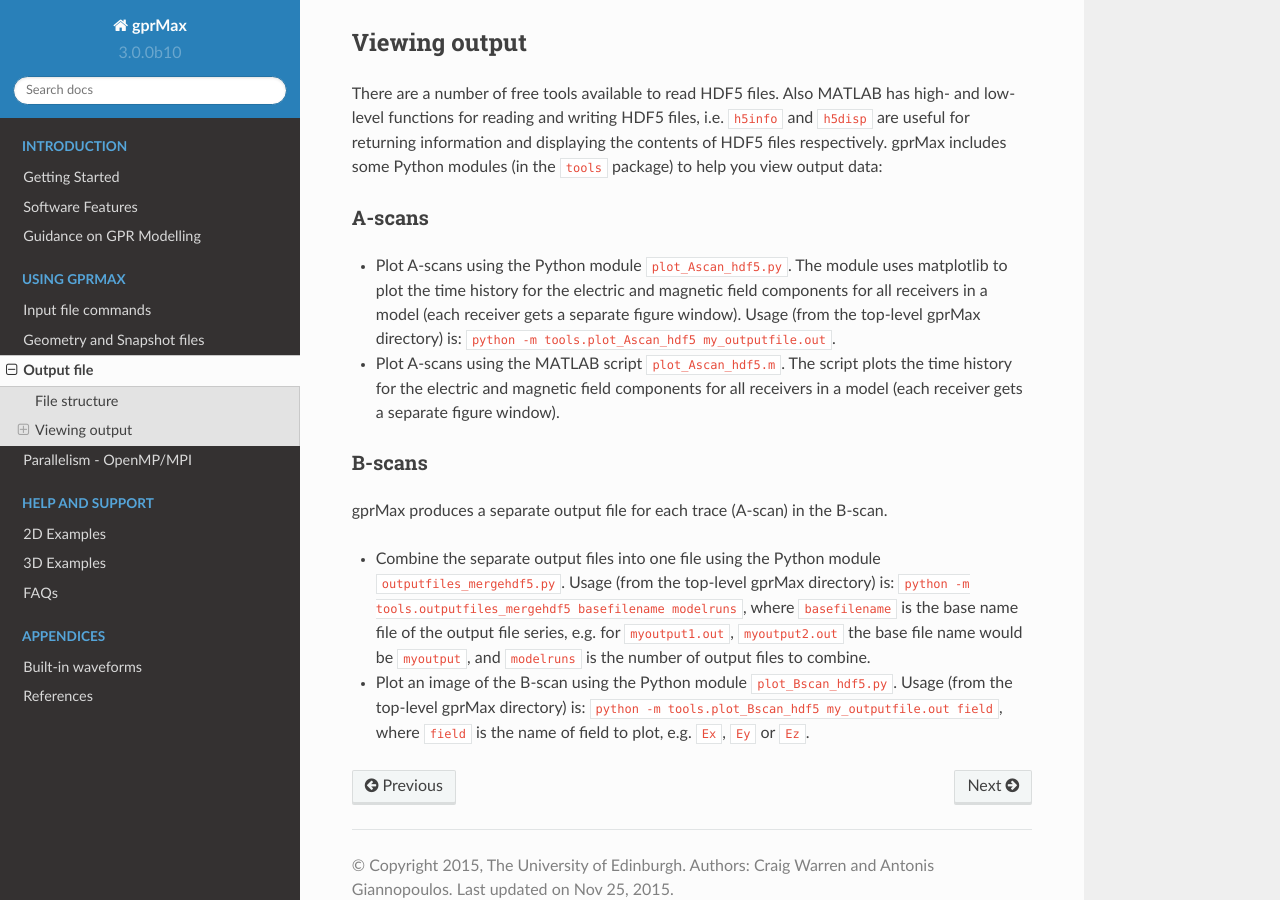
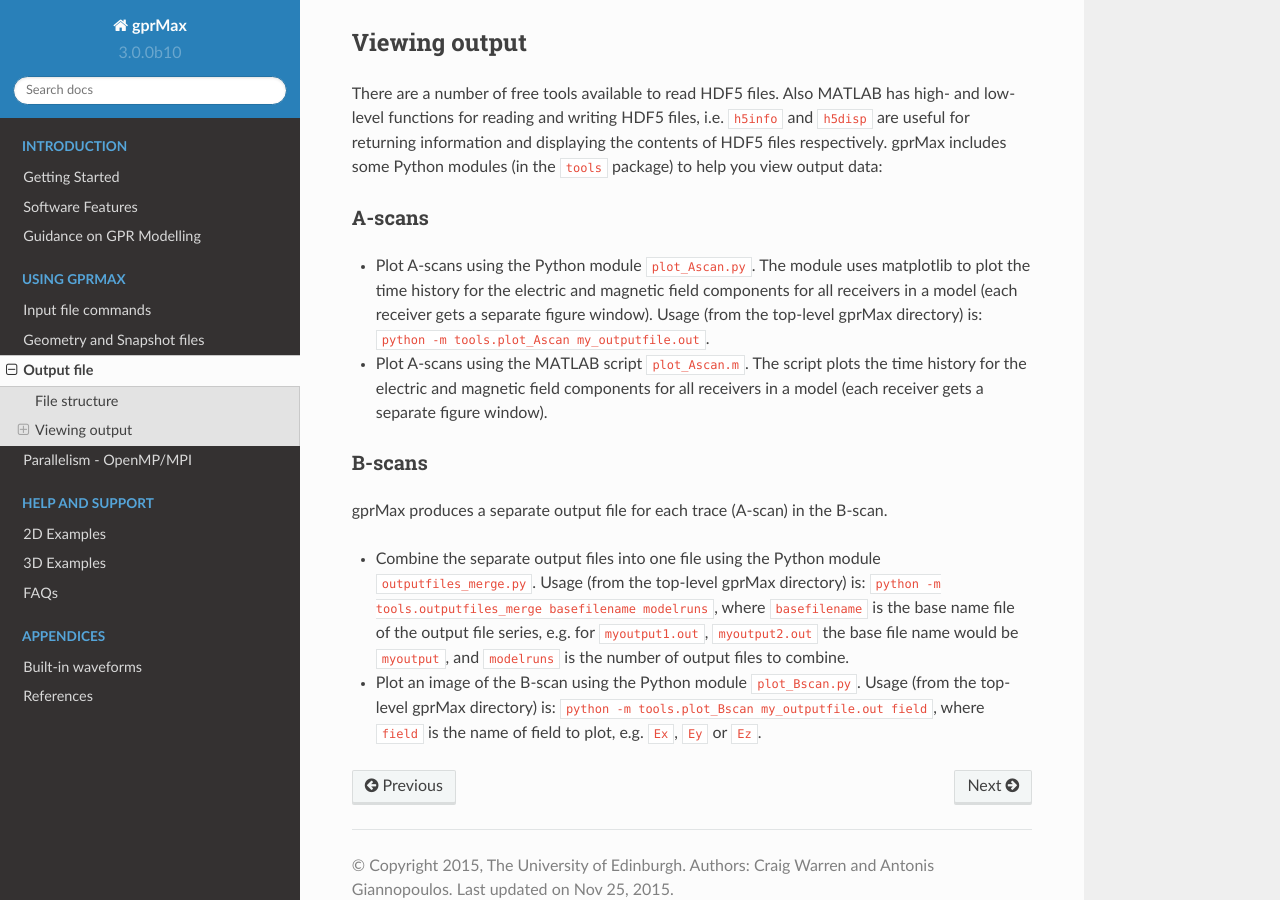
Before and after one commit to gprMax/gprMax, a Sphinx documentation site: the page built from docs/source/output.rst, in a window 1280 px wide and 900 px high, scrolled down 1484 px. Built offline with Sphinx 7.4.7 and the Read the Docs theme 2.0.0, drawn with Linux system fonts in a browser that asks for light colours.

Commit message:
Updated docs to reflect renaming of some tools scripts.

```diff
--- a/README.rst
+++ b/README.rst
@@ -182,7 +182,7 @@
 
 .. code-block:: none
 
-    python -m tools.plot_Ascan_hdf5 user_models/cylinder_Ascan_2D.out
+    python -m tools.plot_Ascan user_models/cylinder_Ascan_2D.out
 
 Optional command line arguments
 -------------------------------
--- a/docs/source/examples_2D.rst
+++ b/docs/source/examples_2D.rst
@@ -117,7 +117,7 @@
 
 .. code-block:: none
 
-    python -m tools.plot_Ascan_hdf5 cylinder_Ascan_2D.out
+    python -m tools.plot_Ascan cylinder_Ascan_2D.out
 
 :numref:`cylinder_Ascan_results` shows the time history of the electric and magnetic field components at the receiver location. The :math:`E_z` field component can be converted to voltage which represents the A-scan (trace). The initial part of the signal (<1.5 ns) represents the direct wave from transmitter to receiver. Then comes the reflected wavelet from the metal cylinder.
 
@@ -155,7 +155,7 @@
 
 .. code-block:: none
 
-    python -m tools.outputfiles_mergehdf5 cylinder_Bscan_2D 60
+    python -m tools.outputfiles_merge cylinder_Bscan_2D 60
 
 You should see a combined output file ``cylinder_Bscan_2D_all.out``. The tool will ask you if you want to delete the original single A-scan output files or keep them.
 
@@ -163,7 +163,7 @@
 
 .. code-block:: none
 
-    python -m tools.plot_Bscan_hdf5 cylinder_Bscan_2D_all.out Ez
+    python -m tools.plot_Bscan cylinder_Bscan_2D_all.out Ez
 
 :numref:`cylinder_Bscan_results` shows the B-scan (image of the Ez field). As expected a hyperbolic response is present from the metal cylinder.
 
--- a/docs/source/output.rst
+++ b/docs/source/output.rst
@@ -66,14 +66,14 @@
 A-scans
 -------
 
-* Plot A-scans using the Python module ``plot_Ascan_hdf5.py``. The module uses matplotlib to plot the time history for the electric and magnetic field components for all receivers in a model (each receiver gets a separate figure window). Usage (from the top-level gprMax directory) is: ``python -m tools.plot_Ascan_hdf5 my_outputfile.out``.
+* Plot A-scans using the Python module ``plot_Ascan.py``. The module uses matplotlib to plot the time history for the electric and magnetic field components for all receivers in a model (each receiver gets a separate figure window). Usage (from the top-level gprMax directory) is: ``python -m tools.plot_Ascan my_outputfile.out``.
 
-* Plot A-scans using the MATLAB script ``plot_Ascan_hdf5.m``. The script plots the time history for the electric and magnetic field components for all receivers in a model (each receiver gets a separate figure window).
+* Plot A-scans using the MATLAB script ``plot_Ascan.m``. The script plots the time history for the electric and magnetic field components for all receivers in a model (each receiver gets a separate figure window).
 
 B-scans
 -------
 
 gprMax produces a separate output file for each trace (A-scan) in the B-scan.
 
-* Combine the separate output files into one file using the Python module ``outputfiles_mergehdf5.py``. Usage (from the top-level gprMax directory) is: ``python -m tools.outputfiles_mergehdf5 basefilename modelruns``, where ``basefilename`` is the base name file of the output file series, e.g. for ``myoutput1.out``, ``myoutput2.out`` the base file name would be ``myoutput``, and ``modelruns`` is the number of output files to combine.
-* Plot an image of the B-scan using the Python module ``plot_Bscan_hdf5.py``. Usage (from the top-level gprMax directory) is: ``python -m tools.plot_Bscan_hdf5 my_outputfile.out field``, where ``field`` is the name of field to plot, e.g. ``Ex``, ``Ey`` or ``Ez``.
+* Combine the separate output files into one file using the Python module ``outputfiles_merge.py``. Usage (from the top-level gprMax directory) is: ``python -m tools.outputfiles_merge basefilename modelruns``, where ``basefilename`` is the base name file of the output file series, e.g. for ``myoutput1.out``, ``myoutput2.out`` the base file name would be ``myoutput``, and ``modelruns`` is the number of output files to combine.
+* Plot an image of the B-scan using the Python module ``plot_Bscan.py``. Usage (from the top-level gprMax directory) is: ``python -m tools.plot_Bscan my_outputfile.out field``, where ``field`` is the name of field to plot, e.g. ``Ex``, ``Ey`` or ``Ez``.
```
Also changed, not shown: 6 other files.
